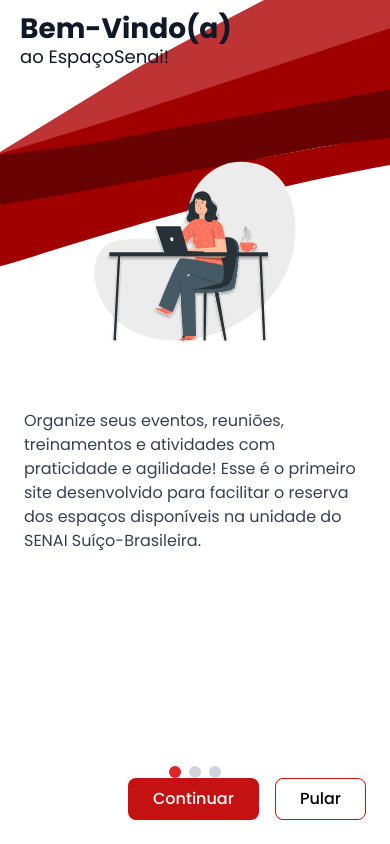
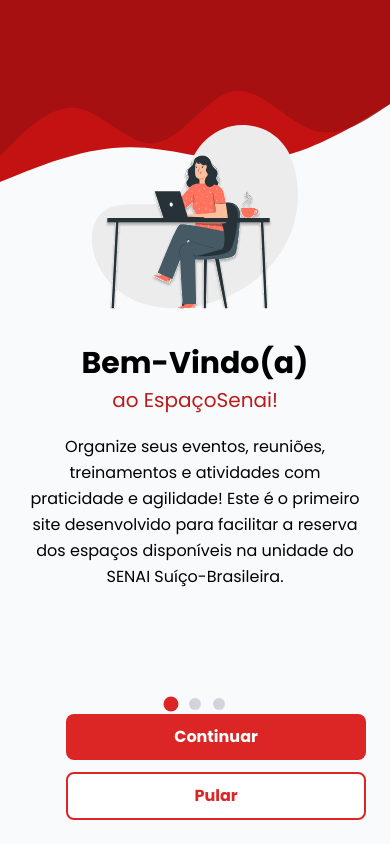
Before and after one commit to EspacoSenai/EspacoSenai.FrontWeb, a React (Vite) app: page /onboarding in a window 390 px wide. Built offline with nearby package versions, Linux system fonts and the light colour scheme.

Commit message:
feat: landingpage e onborading finalizados e com responsividade

```diff
--- a/src/components/main.jsx
+++ b/src/components/main.jsx
@@ -2,28 +2,26 @@
 
 export default function Main() {
   return (
-    <main className="bg-white dark:bg-[#0B0B0B] scroll-smooth overflow-hidden relative">
+    <main className="bg-white scroll-smooth overflow-hidden relative">
 
-      {/* Onda do topo (sempre visível) */}
       <img
         src="src/assets/ondaLandinpage.svg"
         alt="Onda landingpage"
         className="w-full h-auto object-cover"
       />
 
-      {/* Seção: O que é o EspaçoSenai */}
       <section
         id="espacoSenai"
-        className="flex flex-col-reverse md:flex-row justify-between items-center gap-8 md:gap-12 py-12 px-6 md:px-12 relative z-20"
+        className="flex flex-col-reverse md:flex-row justify-between items-center gap-8 md:gap-12 py-12 px-6 md:px-12 relative"
       >
         <div className="max-w-xl pr-0 md:pr-6">
           <div className="relative top-8 left-[-10px] w-1 h-7 bg-[#AE0000] rounded-full"></div>
           <h2 className="text-3xl pl-2 font-medium">
-            <span className="text-black dark:text-white">O que é o </span>
+            <span className="text-black">O que é o </span>
             <span className="text-[#AE0000]">EspaçoSenai</span>
-            <span className="text-black dark:text-white">?</span>
+            <span className="text-black">?</span>
           </h2>
-          <p className="text-lg text-gray-700 dark:text-gray-300 mb-6">
+          <p className="text-lg text-gray-700 mb-6 leading-relaxed">
             Criado para facilitar a organização de atividades acadêmicas e
             administrativas, o sistema permite reservar salas, laboratórios,
             áreas de lazer e muito mais de forma prática e rápida.
@@ -44,121 +42,112 @@
         />
       </section>
 
-      <div className="border-t-2 border-gray-300 dark:border-gray-600 mx-8 mt-[-50px]"></div>
+      <div className="border-t-2 border-gray-300 mx-8 mt-[-50px]"></div>
 
-      {/* Seção: Como Funciona — alinhada e responsiva */}
       <section
         id="comoFunciona"
-        className="bg-white dark:bg-[#0B0B0B] py-12 px-6 md:px-12"
+        className="bg-white py-12 px-6 md:px-12"
       >
-        <h2 className="text-[#AE0000] pl-2 text-3xl font-medium mb-9 relative">
-          <div className="absolute top-1 left-[-10px] w-1 h-7 bg-[#AE0000] rounded-full"></div>
-          Como <span className="text-black dark:text-white"> Funciona?</span>
+        <h2 className="text-3xl font-medium mb-9 flex items-center">
+          <span className="inline-block w-1 h-7 bg-[#AE0000] rounded-full mr-2"></span>
+          <span className="text-[#AE0000]">Como</span>
+          <span className="text-black ml-2">Funciona?</span>
         </h2>
 
         <div className="w-full md:w-2/3 max-w-2xl">
-          {/* Linha vertical única com borda; badges ficam centralizados sobre a linha */}
-          <ol className="relative border-l border-[#C5C5C5] dark:border-white/80 pl-10 space-y-6 text-lg leading-relaxed text-gray-700 dark:text-gray-300">
-            {/* Item 1 */}
-            <li className="relative">
-              <span className="absolute -left-4 md:-left-5 top-0 flex h-8 w-8 items-center justify-center rounded-full bg-[#AE0000] text-white text-sm font-bold select-none">
+          <div className="relative ml-6">
+
+            <ol className="space-y-8 text-gray-700">
+
+
+              <li className="relative flex items-start gap-4">
+                <div className="absolute top-8 left-4 w-px bg-[#C5C5C5] h-[calc(100%+2rem)]"></div>
+                <span className="flex-shrink-0 flex h-8 w-8 items-center justify-center rounded-full bg-[#AE0000] text-white text-sm font-bold ring-8 ring-white z-10">
                   1
                 </span>
-              <p>Faça login com seu usuário SENAI</p>
+                <p className="m-0 text-lg leading-relaxed">Faça login com seu usuário SENAI</p>
               </li>
 
-            {/* Item 2 */}
-            <li className="relative">
-              <span className="absolute -left-4 md:-left-5 top-0 flex h-8 w-8 items-center justify-center rounded-full bg-[#AE0000] text-white text-sm font-bold select-none">
+
+              <li className="relative flex items-start gap-4">
+                <div className="absolute top-8 left-4 w-px bg-[#C5C5C5] h-[calc(100%+2rem)]"></div>
+                <span className="flex-shrink-0 flex h-8 w-8 items-center justify-center rounded-full bg-[#AE0000] text-white text-sm font-bold ring-8 ring-white z-10">
                   2
                 </span>
-              <p>Use os filtros para encontrar o espaço ideal</p>
+                <p className="m-0 text-lg leading-relaxed">Use os filtros para encontrar o espaço ideal</p>
               </li>
 
-            {/* Item 3 */}
-            <li className="relative">
-              <span className="absolute -left-4 md:-left-5 top-0 flex h-8 w-8 items-center justify-center rounded-full bg-[#AE0000] text-white text-sm font-bold select-none">
+
+              <li className="relative flex items-start gap-4">
+                <span className="flex-shrink-0 flex h-8 w-8 items-center justify-center rounded-full bg-[#AE0000] text-white text-sm font-bold ring-8 ring-white z-10">
                   3
                 </span>
-              <p>Consulte os horários disponíveis com facilidade</p>
+                <p className="m-0 text-lg leading-relaxed">Consulte os horários disponíveis com facilidade</p>
               </li>
             </ol>
           </div>
+        </div>
 
-        <div className="w-full text-center mt-10 relative z-50">
-          <p className="text-2xl font-regular text-black dark:text-white mb-4">
-            Aqui você terá a <span className="text-[#AE0000]">melhor</span>{' '}
-            experiência!
+        <div className="text-center mt-10">
+          <p className="text-2xl text-black mb-6">
+            Aqui você terá a <span className="text-[#AE0000]">melhor</span> experiência!
           </p>
-          <div className="flex flex-wrap justify-center gap-4 md:gap-6">
-            <span className="rounded-[8px] px-7 py-3 bg-white dark:bg-[#2a2a2a] border-2 border-[#AE0000] text-[#AE0000] text-left md:mr-10 dark:border-white dark:text-white dark:hover:bg-black">
-              Busca por <br />
-              Espaços
+          <div className="flex flex-wrap justify-center gap-4">
+            <span className="rounded-[8px] px-7 py-3 bg-white border-2 border-[#AE0000] text-[#AE0000]">
+              Busca por <br /> Espaços
             </span>
-            <span className="rounded-[8px] px-6 py-3 bg-white dark:bg-[#2a2a2a] border-2 border-[#AE0000] text-[#AE0000] text-left md:mr-10 dark:border-white dark:text-white dark:hover:bg-black">
-              Horários <br />
-              Disponíveis
+            <span className="rounded-[8px] px-7 py-3 bg-white border-2 border-[#AE0000] text-[#AE0000]">
+              Horários <br /> Disponíveis
             </span>
-            <span className="rounded-[8px] px-6 py-3 bg-white dark:bg-[#2a2a2a] border-2 border-[#AE0000] text-[#AE0000] text-left dark:border-white dark:text-white dark:hover:bg-black">
-              Ajuda e <br />
-              Suporte
+            <span className="rounded-[8px] px-7 py-3 bg-white border-2 border-[#AE0000] text-[#AE0000]">
+              Ajuda e <br /> Suporte
             </span>
           </div>
         </div>
       </section>
 
-      {/* Linha Separadora */}
-      <div className="border-t-2 border-gray-300 dark:border-gray-600 mx-8 mt-[0px] mb-3"></div>
+      <div className="border-t-2 border-gray-300 mx-8 mt-[0px] mb-3"></div>
 
-      {/* Seção: Perguntas Frequentes */}
       <section
         id="faq"
-        className="
-          px-6 md:px-12 pt-16
-          bg-white dark:bg-[#0B0B0B] relative z-5
-          max-1030:pb-28
-          min-1031:pb-0
-        "
+        className="px-6 md:px-12 pt-16 bg-white relative max-1030:pb-28 min-1031:pb-0"
       >
-        <h2 className="text-2xl md:text-3xl font-semibold mb-6 relative">
-          <div className="absolute top-1 left-[-10px] w-1 h-7 bg-[#AE0000] rounded-full z-0"></div>
-          <span className="pl-2 text-black font-medium dark:text-white">
+        <h2 className="text-2xl md:text-3xl font-semibold mb-6 flex items-center">
+          <span className="inline-block w-1 h-7 bg-[#AE0000] rounded-full mr-2"></span>
+          <span className="pl-1 text-black font-medium">
             Perguntas <span className="text-[#AE0000]">Frequentes</span>
           </span>
         </h2>
-
         <div className="space-y-10 md:space-y-12 max-w-3xl">
           <div>
-            <p className="border border-[#AE0000] text-black dark:border-white dark:text-white rounded-lg inline-block px-4 py-2 font-medium mb-2">
+            <p className="border border-[#AE0000] text-black rounded-lg inline-block px-4 py-2 font-medium mb-2">
               Consigo cancelar ou editar uma reserva?
             </p>
-            <p className="ml-2 border-b-4 text-black dark:text-white border-[#AE0000] pb-1">
+            <p className="ml-2 border-b-4 text-black border-[#AE0000] pb-1">
               Sim! Você pode alterar ou cancelar suas reservas pelo próprio painel do usuário.
             </p>
           </div>
           <div>
-            <p className="border border-[#AE0000] text-black dark:border-white dark:text-white rounded-lg inline-block px-4 py-2 font-medium mb-2">
+            <p className="border border-[#AE0000] text-black rounded-lg inline-block px-4 py-2 font-medium mb-2">
               E se eu tiver dúvidas?
             </p>
-            <p className="ml-2 border-b-4 border-[#AE0000] text-black dark:text-white pb-1">
+            <p className="ml-2 border-b-4 border-[#AE0000] text-black pb-1">
               Você pode acessar o suporte diretamente pelo sistema!
             </p>
           </div>
           <div>
-            <p className="border border-[#AE0000] dark:border-white text-black dark:text-white rounded-lg inline-block px-4 py-2 font-medium mb-2">
+            <p className="border border-[#AE0000] text-black rounded-lg inline-block px-4 py-2 font-medium mb-2">
               E se eu me esquecer da reserva?
             </p>
-            <p className="ml-2 border-b-4 border-[#AE0000] text-black dark:text-white pb-1">
+            <p className="ml-2 border-b-4 border-[#AE0000] text-black pb-1">
               Estará tudo bem! Pois temos um lembrete para sempre te relembrar.
             </p>
           </div>
         </div>
       </section>
 
-      {/* Espaço extra só quando a onda estiver oculta (<=1030px) */}
       <div className="max-1030:block min-1031:hidden h-24" />
 
-      {/* Onda do rodapé — só aparece acima de 1030px */}
       <div className="relative -z-2 min-1031:mt-[-700px] max-1030:mt-0 min-1031:block max-1030:hidden">
         <img
           src="src/assets/ondaPrincipal.svg"
--- a/src/pages/onboarding.jsx
+++ b/src/pages/onboarding.jsx
@@ -1,58 +1,77 @@
-import { useState, useEffect } from "react";
+import React, { useState, useEffect } from "react";
 import { useNavigate } from "react-router-dom";
 
-// Imagens de ondas
-import onda1 from "../assets/ondas1.svg";
-import onda2 from "../assets/ondas2.svg";
-import onda3 from "../assets/ondas3.svg";
 
-// Imagens de pessoas
+const Wave1 = () => (
+  <svg viewBox="0 0 1440 320" className="absolute top-0 left-0 w-full h-[260px] md:h-[325px] object-cover z-0" preserveAspectRatio="none">
+    <path fill="#c41212" fillOpacity="1" d="M0,224L80,213.3C160,203,320,181,480,181.3C640,181,800,203,960,197.3C1120,192,1280,160,1360,144L1440,128L1440,0L1360,0C1280,0,1120,0,960,0C800,0,640,0,480,0C320,0,160,0,80,0L0,0Z"></path>
+    <path fill="#a10f0f" fillOpacity="0.8" d="M0,192L48,176C96,160,192,128,288,133.3C384,139,480,181,576,176C672,171,768,117,864,112C960,107,1056,149,1152,160C1248,171,1344,149,1392,138.7L1440,128L1440,0L1392,0C1344,0,1248,0,1152,0C1056,0,960,0,864,0C768,0,672,0,576,0C480,0,384,0,288,0C192,0,96,0,48,0L0,0Z"></path>
+  </svg>
+);
+
+const Wave2 = () => (
+  <svg viewBox="0 0 1440 320" className="absolute top-0 left-0 w-full h-[260px] md:h-[325px] object-cover z-0" preserveAspectRatio="none">
+    <path fill="#c41212" fillOpacity="1" d="M0,128L60,149.3C120,171,240,213,360,229.3C480,245,600,235,720,208C840,181,960,139,1080,117.3C1200,96,1320,96,1380,96L1440,96L1440,0L1380,0C1320,0,1200,0,1080,0C960,0,840,0,720,0C600,0,480,0,360,0C240,0,120,0,60,0L0,0Z"></path>
+    <path fill="#a10f0f" fillOpacity="0.8" d="M0,256L48,245.3C96,235,192,213,288,192C384,171,480,149,576,154.7C672,160,768,192,864,197.3C960,203,1056,181,1152,160C1248,139,1344,117,1392,106.7L1440,96L1440,0L1392,0C1344,0,1248,0,1152,0C1056,0,960,0,864,0C768,0,672,0,576,0C480,0,384,0,288,0C192,0,96,0,48,0L0,0Z"></path>
+  </svg>
+);
+
+const Wave3 = () => (
+  <svg viewBox="0 0 1440 320" className="absolute top-0 left-0 w-full h-[260px] md:h-[325px] object-cover z-0" preserveAspectRatio="none">
+    <path fill="#c41212" fillOpacity="1" d="M0,160L48,176C96,192,192,224,288,245.3C384,267,480,277,576,256C672,235,768,181,864,176C960,171,1056,213,1152,229.3C1248,245,1344,235,1392,229.3L1440,224L1440,0L1392,0C1344,0,1248,0,1152,0C1056,0,960,0,864,0C768,0,672,0,576,0C480,0,384,0,288,0C192,0,96,0,48,0L0,0Z"></path>
+    <path fill="#a10f0f" fillOpacity="0.8" d="M0,96L48,117.3C96,139,192,181,288,186.7C384,192,480,160,576,144C672,128,768,128,864,149.3C960,171,1056,213,1152,208C1248,203,1344,149,1392,122.7L1440,96L1440,0L1392,0C1344,0,1248,0,1152,0C1056,0,960,0,864,0C768,0,672,0,576,0C480,0,384,0,288,0C192,0,96,0,48,0L0,0Z"></path>
+  </svg>
+);
+
+
+const BackArrowIcon = () => (
+  <svg xmlns="http://www.w3.org/2000/svg" width="24" height="24" viewBox="0 0 24 24" fill="none" stroke="currentColor" strokeWidth="2" strokeLinecap="round" strokeLinejoin="round" className="w-10 h-10 sm:w-12 sm:h-12 text-gray-700 hover:text-red-600 transition-colors">
+    <circle cx="12" cy="12" r="10" fill="none" />
+    <polyline points="12 8 8 12 12 16" />
+    <line x1="16" y1="12" x2="8" y2="12" />
+  </svg>
+);
+
 import pessoa1 from "../assets/pessoa1.svg";
 import pessoa2 from "../assets/pessoa2.svg";
 import pessoa3 from "../assets/pessoa3.svg";
 
-import voltarIcon from "../assets/voltar.svg";
 
 const slides = [
   {
     title: "Bem-Vindo(a)",
     subtitle: "ao EspaçoSenai!",
-    text: "Organize seus eventos, reuniões, treinamentos e atividades com praticidade e agilidade! Esse é o primeiro site desenvolvido para facilitar o reserva dos espaços disponíveis na unidade do SENAI Suíço-Brasileira.",
-    onda: onda1,
-    imagem: pessoa1,
-    titleClass: "px-[20px] md:px-[130px] text-left",
-    subtitleClass: "text-[18px] md:text-[20px] font-normal block mt-[-4px]",
-    textClass: "mt-[40px] md:mt-[75px]",
-    layoutClass: "md:flex-row-reverse",
-    imageClass: "-mt-6",
+    text: "Organize seus eventos, reuniões, treinamentos e atividades com praticidade e agilidade! Este é o primeiro site desenvolvido para facilitar a reserva dos espaços disponíveis na unidade do SENAI Suíço-Brasileira.",
+    WaveComponent: Wave1,
+    imageUrl: pessoa1,
+    imageLayout: "md:order-last",
+    textAlign: "text-center md:text-left",
+    imageSize: "w-64 sm:w-80 md:w-96 lg:w-[420px]",
   },
   {
     title: "A importância",
     subtitle: "do uso do site",
     text: "Através da plataforma, é possível realizar reservas de salas, laboratórios, equipamentos e outros recursos de maneira simples e rápida. O uso do EspaçoSenai é uma solução que traz diversos benefícios para alunos, professores e colaboradores da instituição.",
-    onda: onda2,
-    imagem: pessoa2,
-    titleClass: "px-[20px] md:px-[270px] text-left",
-    subtitleClass: "text-[18px] md:text-[20px] font-normal block mt-[-4px]",
-    textClass: "text-[18px] md:text-[30px] mt-[20px] md:mt-[-50px]",
-    layoutClass: "md:flex-row",
-    imageClass: "-mt-6",
+    WaveComponent: Wave2,
+    imageUrl: pessoa2,
+    imageLayout: "md:order-first",
+    textAlign: "text-center md:text-left",
+    imageSize: "w-60 sm:w-72 md:w-80 lg:w-[380px]",
   },
   {
     title: "Principais",
     subtitle: "funcionalidades",
-    text: "As reservas são feitas em poucos passos e você pode acompanhá-las tudo em um painel com suas solicitações. O sistema também envia notificações, permite edições e oferece suporte completo para tirar dúvidas e garantir uma boa experiência.",
-    onda: onda3,
-    imagem: pessoa3,
-    titleClass: "px-[20px] md:px-[150px] text-left",
-    subtitleClass: "text-[18px] md:text-[24px] font-normal block mt-[-4px]",
-    textClass: "mt-[20px] md:mt-[40px]",
-    layoutClass: "md:flex-row",
-    imageClass: "mt-[20px]",
+    text: "As reservas são feitas em poucos passos e pode acompanhá-las em um painel com as suas solicitações. O sistema também envia notificações, permite edições e oferece suporte completo para tirar dúvidas e garantir uma boa experiência.",
+    WaveComponent: Wave3,
+    imageUrl: pessoa3,
+    imageLayout: "md:order-first",
+    textAlign: "text-center md:text-left",
+    imageSize: "w-60 sm:w-72 md:w-80 lg:w-[380px]",
   },
 ];
 
-export default function Onboarding() {
+
+function Onboarding() {
   const [index, setIndex] = useState(0);
   const navigate = useNavigate();
 
@@ -64,11 +83,8 @@
   }, [navigate]);
 
   const nextSlide = () => {
-    if (index < slides.length - 1) {
-      setIndex(index + 1);
-    } else {
-      skip();
-    }
+    if (index < slides.length - 1) setIndex(index + 1);
+    else skip();
   };
 
   const prevSlide = () => {
@@ -80,98 +96,71 @@
     navigate("/", { replace: true });
   };
 
-  const {
-    title,
-    subtitle,
-    text,
-    onda,
-    imagem,
-    titleClass,
-    subtitleClass,
-    textClass,
-    layoutClass,
-    imageClass,
-  } = slides[index];
+  const { WaveComponent, imageUrl, title, subtitle, text, imageLayout, textAlign, imageSize } = slides[index];
 
   return (
-    <div className="min-h-screen overflow-hidden bg-white relative flex flex-col font-sans">
-      {/* Onda no topo */}
-      <img
-        src={onda}
-        alt="Topo com ondas"
-        className="absolute top-[-23px] left-0 w-full h-[325px] object-cover z-0"
-      />
+    <div className="min-h-screen overflow-hidden bg-gray-50 relative flex flex-col font-sans">
+      <WaveComponent />
 
-      {/* Título */}
-      <div className={`pt-[10px] z-10 ${titleClass}`}>
-        <h2 className="text-[28px] md:text-[32px] font-bold leading-snug text-gray-900">
-          {title}
-          <br />
-          <span className={subtitleClass}>{subtitle}</span>
-        </h2>
+      <main className="relative flex-grow flex flex-col justify-center items-center p-6 pt-12 md:pt-0">
+        <div className="w-full max-w-6xl mx-auto">
+          <div className="flex flex-col md:flex-row items-center justify-center gap-8 lg:gap-20 w-full">
+
+            <div className={`w-full md:w-1/2 flex justify-center ${imageLayout}`}>
+              <img src={imageUrl} alt="Ilustração do slide" className={`h-auto transition-all duration-500 ease-in-out ${imageSize}`} />
             </div>
 
-      {/* Conteúdo */}
-      <div
-        className={`flex-1 flex flex-col ${layoutClass} items-center px-6 z-10 gap-6 ${
-          index === 2 ? "pt-[60px]" : "pt-[100px]"
-        }`}
+            <div className={`w-full md:w-1/2 ${textAlign}`}>
+              <h2 className="text-3xl md:text-4xl lg:text-5xl font-bold leading-tight text-black lg:text-black">
+                {title}
+                <span
+                  className="text-xl md:text-2xl font-normal block mt-1
+                             text-red-700 md:text-gray-700 lg:text-black"
                 >
-        {/* Ilustração */}
-        <div
-          className={`flex px-6 md:px-16 justify-center md:justify-start w-full md:w-1/2 ${imageClass}`}
-        >
-          <img src={imagem} alt="Ilustração" className="w-[250px] md:w-[300px] h-auto" />
+                  {subtitle}
+                </span>
+              </h2>
+              <p className="mt-5 text-base sm:text-lg text-black leading-relaxed max-w-md mx-auto md:mx-0">
+                {text}
+              </p>
             </div>
 
-        {/* Texto */}
-        <div className={`w-full md:w-1/2 ${textClass}`}>
-          <p className="text-[16px] md:text-[18px] text-gray-700 max-w-xl">{text}</p>
           </div>
         </div>
+      </main>
 
-      {/* Indicadores */}
-      <div className="flex justify-center mt-6 z-10">
+      <footer className="relative p-6 z-10">
+        <div className="w-full max-w-6xl mx-auto">
+          <div className="flex justify-center mb-1">
             {slides.map((_, i) => (
-          <span
-            key={i}
-            className={`w-3 h-3 mx-1 rounded-full ${
-              i === index ? "bg-red-600" : "bg-gray-300"
-            }`}
-          />
+              <span key={i} className={`w-3 h-3 mx-1.5 rounded-full transition-all duration-300 ${ i === index ? "bg-red-600 scale-125" : "bg-gray-300" }`}/>
             ))}
           </div>
 
-      {/* Botões */}
-      <div className="flex justify-between items-center px-6 pb-6 z-10">
-        {index > 0 ? (
-          <button
-            onClick={prevSlide}
-            className="p-0 border-none focus:outline-none focus:ring-0 bg-transparent"
-          >
-            <img src={voltarIcon} alt="Voltar" className="w-12 h-12" />
+          <div className="flex justify-between items-center">
+            <div className="w-12 h-12">
+              {index > 0 && (
+                <button onClick={prevSlide} className="p-0 border-none focus:outline-none focus:ring-2 focus:ring-red-500 focus:ring-offset-2 rounded-full bg-transparent" aria-label="Voltar">
+                  <BackArrowIcon />
                 </button>
-        ) : (
-          <span className="w-6" />
               )}
+            </div>
 
-        <div className="flex gap-4 ml-auto">
+            <div className="flex flex-col sm:flex-row gap-3 w-full sm:w-auto max-w-xs sm:max-w-none mx-auto sm:mx-0">
+              <button onClick={skip} className="order-2 sm:order-1 border-2 border-red-600 bg-white text-red-600 px-6 py-2.5 rounded-lg font-semibold hover:bg-red-50 hover:shadow-md transform hover:-translate-y-0.5 transition-all duration-300 w-full">
+                {index === slides.length - 1 ? "Avançar" : "Pular"}
+              </button>
               {index < slides.length - 1 && (
-            <button
-              onClick={nextSlide}
-              className="bg-[#c41212] text-white px-6 py-2 rounded-lg font-medium"
-            >
+                <button onClick={nextSlide} className="order-1 sm:order-2 bg-red-600 text-white px-6 py-2.5 rounded-lg font-semibold hover:bg-red-700 hover:shadow-lg transform hover:-translate-y-0.5 transition-all duration-300 w-full">
                   Continuar
                 </button>
               )}
-          <button
-            onClick={skip}
-            className="border border-[#c41212] hover:border-[#c41212] bg-white text-black px-6 py-2 rounded-lg font-medium"
-          >
-            {index === slides.length - 1 ? "Avançar" : "Pular"}
-          </button>
             </div>
           </div>
         </div>
+      </footer>
+    </div>
   );
 }
+
+export default Onboarding;
```
Also changed, not shown: src/components/footer.jsx (+9 -10 lines), src/components/header.jsx (+20 -59 lines), src/pages/cadastro.jsx (+13 -15 lines), src/assets/esquilo.svg (added). Lines whose indentation alone changed are shown as unchanged.
